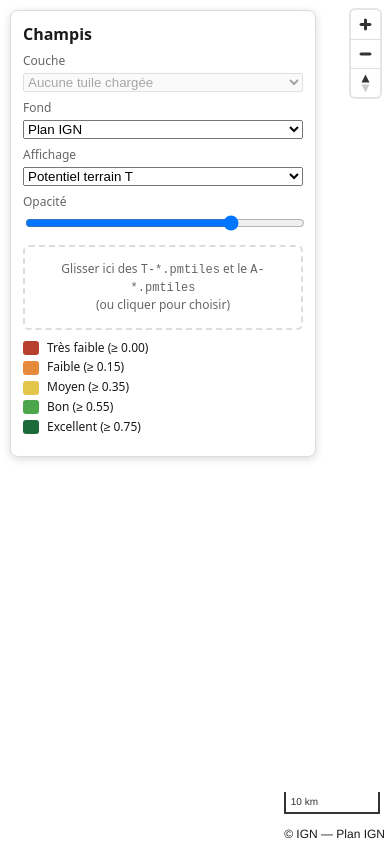
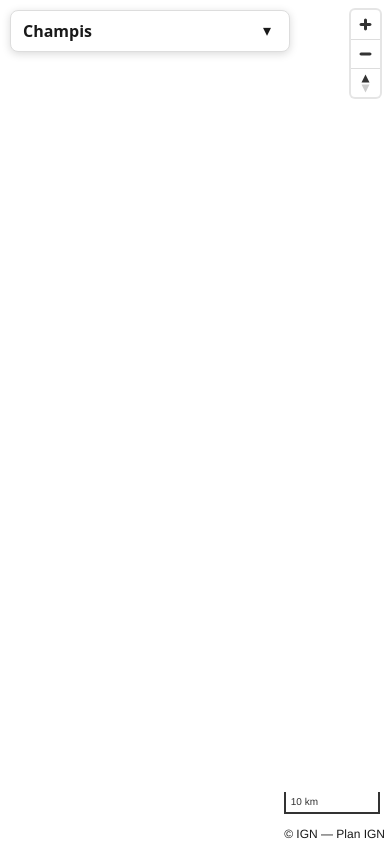
Before and after one commit to adhumi/champis, a plain HTML site: page web/index.html in a window 390 px wide. Drawn offline with nearby package versions, Linux system fonts and the light colour scheme; no server answers.

Commit message:
Site : panneau repliable, replié par défaut sur mobile
Un clic sur l'en-tête du panneau (titre ou bouton ▴/▾) le réduit à sa
seule barre de titre pour voir la carte en entier, ce qui manquait sur
mobile où le panneau couvrait presque tout l'écran. Replié par défaut sous
600 px de large ; le choix de l'utilisateur est mémorisé dans localStorage.
Le panneau défile quand il dépasse la hauteur de l'écran. La logique est
placée avant la création de la carte pour fonctionner même si MapLibre ne
se charge pas.

Vérifié avec Playwright à 1200 px (ouvert) et 375 px (replié), bascule et
persistance au rechargement.

Co-Authored-By: Claude Fable 5.1 <noreply@anthropic.com>
Claude-Session: https://claude.ai/code/session_013DBz3F8RXXus7m5ES8zavM

```diff
--- a/web/app.js
+++ b/web/app.js
@@ -50,6 +50,40 @@ const weather = { today: null, cells: new Map(), error: null };
 const mode = () => $("mode").value; // "T" ou "S"
 const dayOffset = () => +$("day").value;
 const WEATHER_BLOCK = 16; // la cellule météo est cherchée par bloc de 16 px, pas par pixel
+
+// ---------------------------------------------------------------- panneau repliable
+// Avant la carte : le panneau doit se replier même si MapLibre ne se charge pas.
+
+const PANEL_KEY = "champis.panel"; // "open" | "closed" ; sans choix mémorisé : replié sur petit écran
+
+function setPanel(open, remember = false) {
+  $("panel").classList.toggle("collapsed", !open);
+  const b = $("toggle");
+  b.setAttribute("aria-expanded", String(open));
+  b.textContent = open ? "▴" : "▾";
+  b.title = open ? "Replier le panneau" : "Déplier le panneau";
+  if (remember) {
+    try {
+      localStorage.setItem(PANEL_KEY, open ? "open" : "closed");
+    } catch {
+      /* stockage indisponible : le choix ne vaut que pour la page */
+    }
+  }
+}
+
+function initialPanelOpen() {
+  let saved = null;
+  try {
+    saved = localStorage.getItem(PANEL_KEY);
+  } catch {
+    /* ignoré */
+  }
+  if (saved === "open" || saved === "closed") return saved === "open";
+  return !matchMedia("(max-width: 600px)").matches;
+}
+
+setPanel(initialPanelOpen());
+$("panel-head").addEventListener("click", () => setPanel($("panel").classList.contains("collapsed"), true));
 
 // ---------------------------------------------------------------- palette
 
--- a/web/index.html
+++ b/web/index.html
@@ -14,10 +14,21 @@
     #map { position: absolute; inset: 0; }
     #panel {
       position: absolute; top: 10px; left: 10px; z-index: 1; width: 280px; max-width: calc(100vw - 20px);
+      max-height: calc(100% - 20px); overflow: auto; box-sizing: border-box;
       background: var(--bg); border: 1px solid var(--border); border-radius: 8px; padding: 12px;
       box-shadow: 0 2px 8px rgba(0,0,0,.15);
     }
-    #panel h1 { font-size: 16px; margin: 0 0 8px; }
+    #panel.collapsed { padding: 6px 8px 6px 12px; }
+    #panel.collapsed #panel-body { display: none; }
+    #panel-head { display: flex; align-items: center; justify-content: space-between; gap: 8px; cursor: pointer; }
+    #panel.collapsed #panel-head { margin: 0; }
+    #panel h1 { font-size: 16px; margin: 0; }
+    #toggle {
+      flex: none; width: 28px; height: 28px; padding: 0; border: 0; border-radius: 6px;
+      background: transparent; color: var(--fg); font-size: 16px; line-height: 28px; cursor: pointer;
+    }
+    #toggle:hover { background: rgba(127,127,127,.15); }
+    #panel-body { margin-top: 8px; }
     #panel label { display: block; margin: 8px 0 2px; color: var(--muted); font-size: 12px; }
     #panel select, #panel input[type=range], #panel input[type=text] { width: 100%; box-sizing: border-box; }
     #weather-status { margin-top: 4px; font-size: 12px; color: var(--muted); }
@@ -39,7 +50,11 @@
 <body>
   <div id="map"></div>
   <aside id="panel">
-    <h1>Champis</h1>
+    <div id="panel-head">
+      <h1>Champis</h1>
+      <button id="toggle" type="button" aria-controls="panel-body" aria-expanded="true" title="Replier le panneau">▴</button>
+    </div>
+    <div id="panel-body">
     <label for="layer">Couche</label>
     <select id="layer" disabled><option>Aucune tuile chargée</option></select>
     <label for="basemap">Fond</label>
@@ -68,6 +83,7 @@
     </div>
     <div id="legend"></div>
     <div id="status"></div>
+    </div>
   </aside>
   <div id="probe"></div>
 
```
Also changed, not shown: web/README.md.
